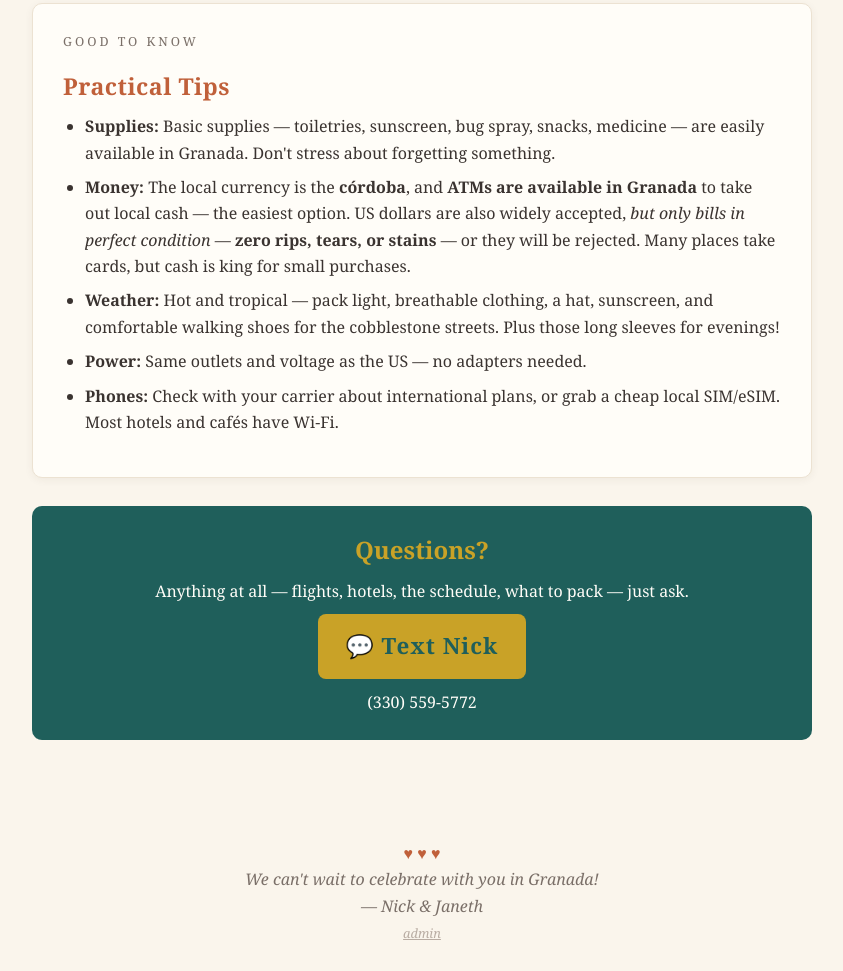
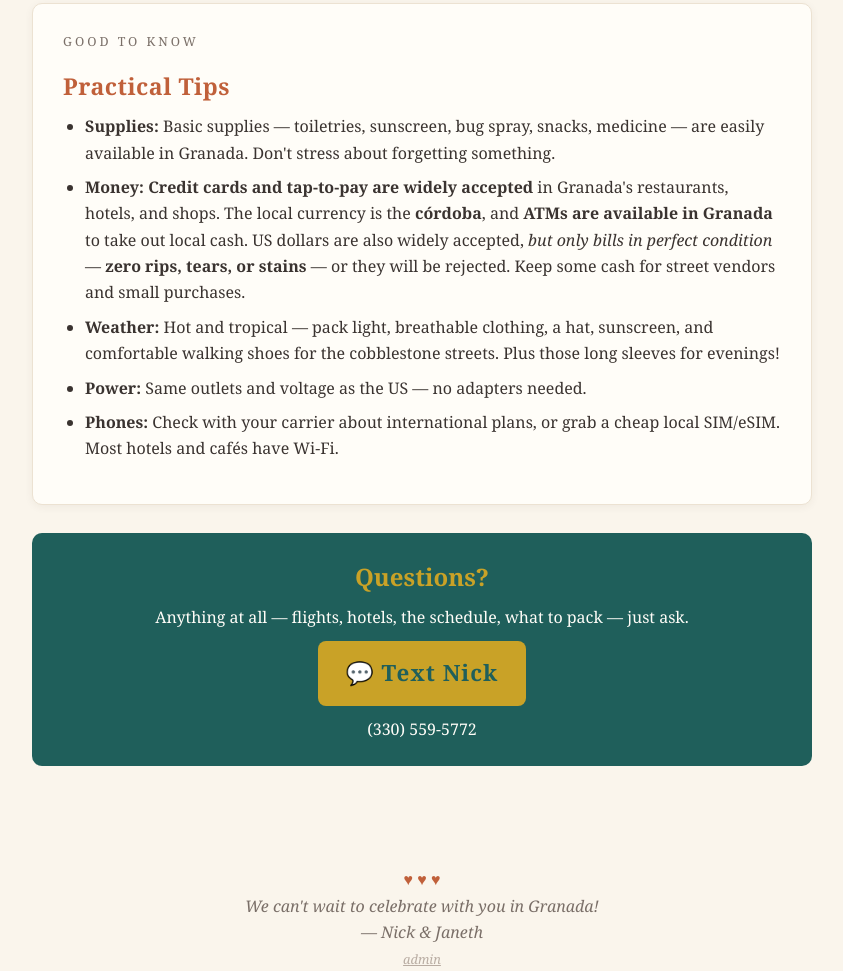
Before and after one commit to nickcelio/wedding-guide, a plain HTML site: page index.html in a window 1280 px wide. Shown: the part 5630-6601 px from the top of the page, without its empty margins (218-1061 px from the left). Drawn offline with Linux system fonts and the light colour scheme; no server answers.

Commit message:
Add credit cards and tap-to-pay widely accepted
Co-authored-by: Copilot <223556219+Copilot@users.noreply.github.com>

```diff
--- a/index.html
+++ b/index.html
@@ -418,7 +418,7 @@
     <h2>Practical Tips</h2>
     <ul>
       <li><strong>Supplies:</strong> Basic supplies — toiletries, sunscreen, bug spray, snacks, medicine — are easily available in Granada. Don't stress about forgetting something.</li>
-      <li><strong>Money:</strong> The local currency is the <strong>córdoba</strong>, and <strong>ATMs are available in Granada</strong> to take out local cash — the easiest option. US dollars are also widely accepted, <em>but only bills in perfect condition</em> — <strong>zero rips, tears, or stains</strong> — or they will be rejected. Many places take cards, but cash is king for small purchases.</li>
+      <li><strong>Money:</strong> <strong>Credit cards and tap-to-pay are widely accepted</strong> in Granada's restaurants, hotels, and shops. The local currency is the <strong>córdoba</strong>, and <strong>ATMs are available in Granada</strong> to take out local cash. US dollars are also widely accepted, <em>but only bills in perfect condition</em> — <strong>zero rips, tears, or stains</strong> — or they will be rejected. Keep some cash for street vendors and small purchases.</li>
       <li><strong>Weather:</strong> Hot and tropical — pack light, breathable clothing, a hat, sunscreen, and comfortable walking shoes for the cobblestone streets. Plus those long sleeves for evenings!</li>
       <li><strong>Power:</strong> Same outlets and voltage as the US — no adapters needed.</li>
       <li><strong>Phones:</strong> Check with your carrier about international plans, or grab a cheap local SIM/eSIM. Most hotels and cafés have Wi-Fi.</li>
```
Also changed, not shown: nicaragua-travel-guide.html (+1 -1 lines).
